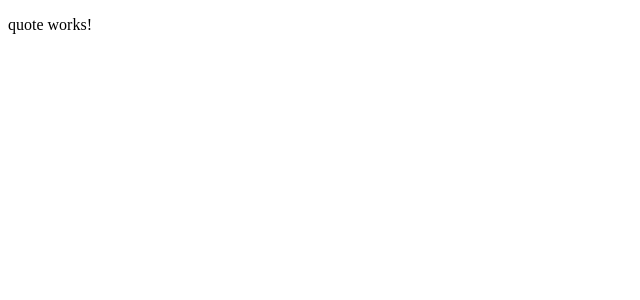
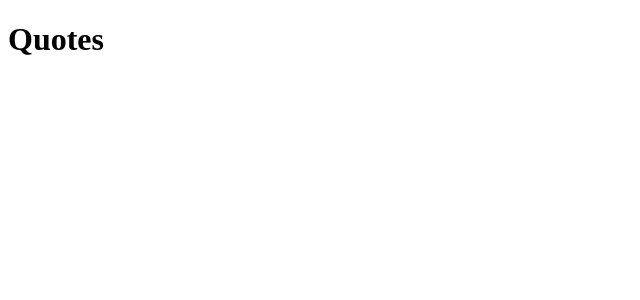
Before and after one commit to FidelisMomanyi/Quotes, an Angular app: page / in a window 1280 px wide. Shown: the top 300 px of the page, without its empty margins (0-640 px from the left). Built offline with nearby package versions, Linux system fonts and the light colour scheme.

Commit message:
add bootstrap

```diff
--- a/package.json
+++ b/package.json
@@ -18,6 +18,8 @@
     "@angular/platform-browser": "~13.0.0",
     "@angular/platform-browser-dynamic": "~13.0.0",
     "@angular/router": "~13.0.0",
+    "bootstrap": "^5.1.3",
+    "popper": "^1.0.1",
     "rxjs": "~7.4.0",
     "tslib": "^2.3.0",
     "zone.js": "~0.11.4"
--- a/src/app/quote/quote.component.html
+++ b/src/app/quote/quote.component.html
@@ -1 +1,3 @@
-<p>quote works!</p>
+<div class="container">
+  <h1 class="text-center">Quotes</h1>
+</div>
```
Also changed, not shown: 1 other file (tests, documents, lock files or other folders).
